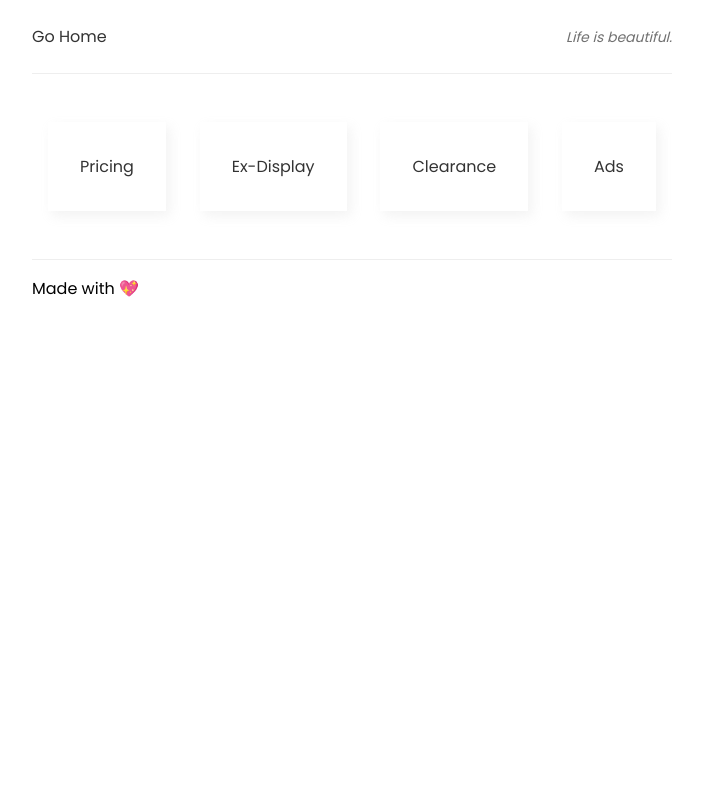
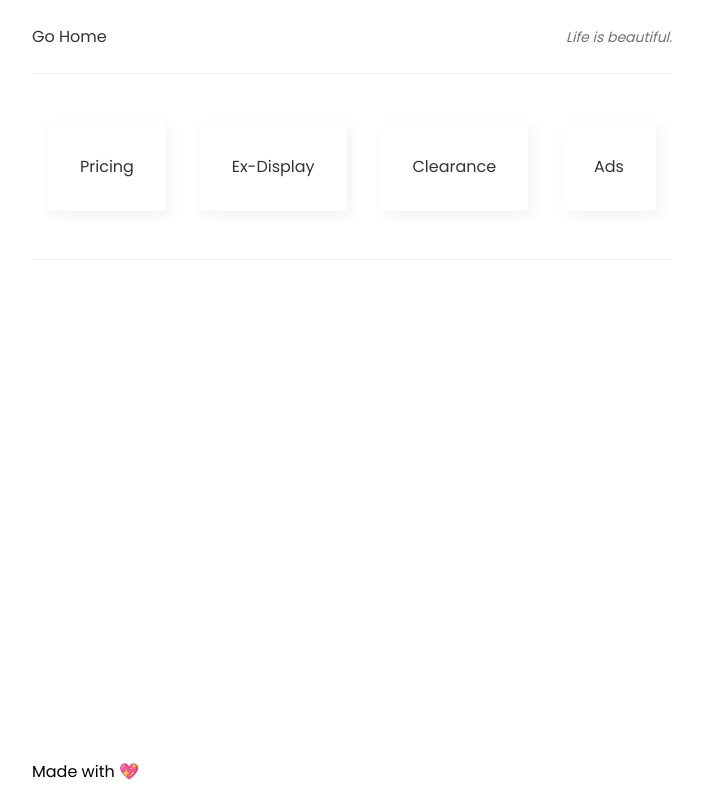
Before and after one commit to chitru/moonlight, a plain HTML site: page dist/index.html in a window 1280 px wide. Shown: the whole page, without its empty margins (288-989 px from the left). Drawn offline with Linux system fonts and the light colour scheme.

Commit message:
adjusting footer

```diff
--- a/dist/index.html
+++ b/dist/index.html
@@ -50,9 +50,13 @@
         color: #717171;
       }
       footer {
+        border-top: 1px solid #eee;
+      }
+      footer .content {
         display: flex;
-        border-top: 1px solid #eee;
         padding: 1em 0;
+        bottom: 0;
+        position: fixed;
       }
     </style>
   </head>
@@ -72,7 +76,9 @@
       <a href="#"><div class="tool">Ads</div></a>
     </section>
     <footer>
-      Made with 💖
+      <div class="content">
+        Made with 💖
+      </div>
     </footer>
   </body>
 </html>
```
